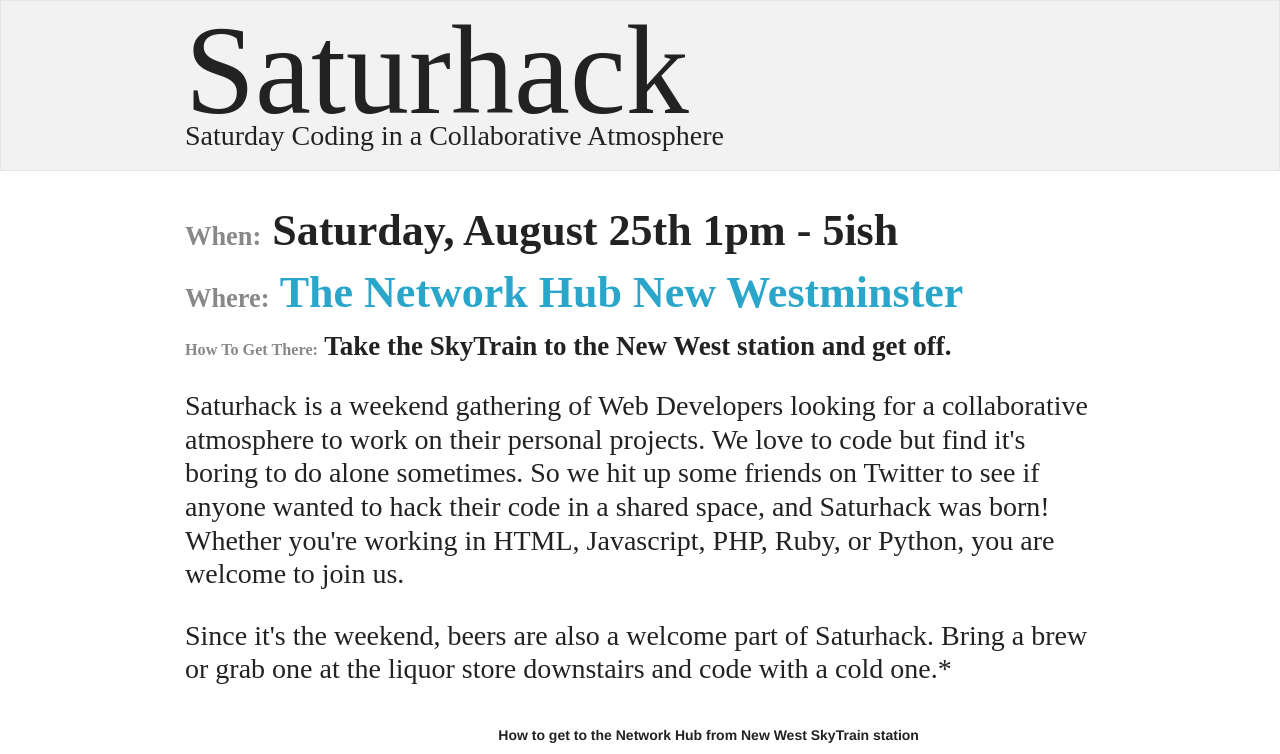
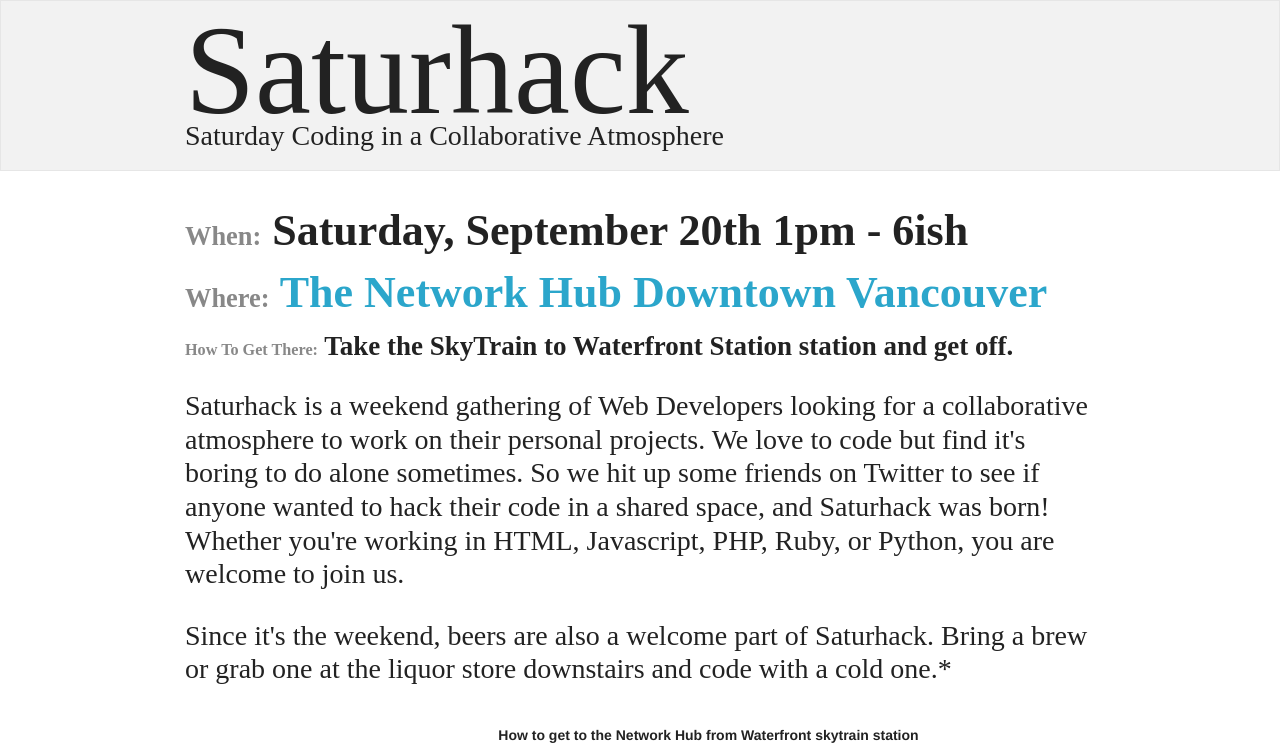
Before and after one commit to thoronas/saturhack, a plain HTML site: page index.html in a window 1280 px wide. Shown: the top 754 px of the page. Drawn offline with Linux system fonts and the light colour scheme; grey boxes are pictures that could not be loaded; a script that the page names is missing.

Commit message:
Revised date for October Saturhack

```diff
--- a/index.html
+++ b/index.html
@@ -37,9 +37,9 @@
 </div>
   <article class="row">
     <div class="twelve columns">
-		    <h1><small>When:</small> Saturday, August 25th 1pm - 5ish</h1>
-		    <h1><small>Where:</small> <a href="https://maps.google.com/maps?q=205+-+810+Quayside+Dr+New+Westminster,+BC+V3M+6B9&hl=en&sll=49.20094,-122.911102&sspn=0.001973,0.00478&dirflg=w&hnear=810+Quayside+Dr,+New+Westminster,+British+Columbia+V3M+6B9,+Canada&t=m&z=16">The Network Hub New Westminster</a></h1>
-    		<h3><small>How To Get There:</small> Take the SkyTrain to the New West station and get off.</h3>
+		    <h1><small>When:</small> Saturday, September 20th 1pm - 6ish</h1>
+		    <h1><small>Where:</small> <a href="https://maps.google.com/maps?q=The+Network+Hub,+Richards+Street,+Vancouver,+BC,+Canada&hl=en&ie=UTF8&view=map&hq=The+Network+Hub,+Richards+Street,+Vancouver,+BC,+Canada&hnear=&t=m&ll=49.283666,-123.112257&spn=0.003499,0.00912&z=16&iwloc=A&source=embed">The Network Hub Downtown Vancouver</a></h1>
+    		<h3><small>How To Get There:</small> Take the SkyTrain to Waterfront Station station and get off.</h3>
 
 		    <p>Saturhack is a weekend gathering of Web Developers looking for a collaborative atmosphere to work on their personal projects. We love to code but find it's boring to do alone sometimes. So we hit up some friends on Twitter to see if anyone wanted to hack their code in a shared space, and Saturhack was born! Whether you're working in HTML, Javascript, PHP, Ruby, or Python, you are welcome to join us. </p>
 
@@ -49,8 +49,9 @@
 
 <footer class="row">
 	<div class="eight columns push-four">
-		<h6>How to get to the Network Hub from New West SkyTrain station</h6>
-		<iframe width="100%" height="350" frameborder="0" scrolling="no" marginheight="0" marginwidth="0" src="https://maps.google.com/maps?saddr=8+St&amp;daddr=49.200341,-122.910828&amp;hl=en&amp;sll=49.201105,-122.911477&amp;sspn=0.002471,0.004817&amp;geocode=FSTC7gIdjIKs-A%3BFdW87gIdlIes-A&amp;dirflg=w&amp;mra=dme&amp;mrsp=0&amp;sz=18&amp;t=m&amp;ie=UTF8&amp;source=embed&amp;ll=49.200579,-122.911429&amp;spn=0.002471,0.004817&amp;output=embed"></iframe><br /><small><a href="https://maps.google.com/maps?saddr=8+St&amp;daddr=49.200341,-122.910828&amp;hl=en&amp;sll=49.201105,-122.911477&amp;sspn=0.002471,0.004817&amp;geocode=FSTC7gIdjIKs-A%3BFdW87gIdlIes-A&amp;dirflg=w&amp;mra=dme&amp;mrsp=0&amp;sz=18&amp;t=m&amp;ie=UTF8&amp;source=embed&amp;ll=49.200579,-122.911429&amp;spn=0.002471,0.004817" style="color:#0000FF;text-align:left">View Larger Map</a></small>
+		<h6>How to get to the Network Hub from Waterfront skytrain station</h6>
+
+<iframe width="425" height="350" frameborder="0" scrolling="no" marginheight="0" marginwidth="0" src="https://maps.google.com/maps?f=d&amp;source=s_d&amp;saddr=Waterfront+Skytrain,+Vancouver,+BC,+Canada&amp;daddr=Headliners+Toastmasters,+Headliners+Toastmasters,+The+Network+Hub,+Vancouver,+BC+V6B+4P4,+Canada&amp;geocode=FQEJ8AIdr3ap-CmNYJFteHGGVDGXhPjkRykGYQ%3BFYgC8AId2HSp-Cln4NT7eHGGVDEa8sLLS-w68w&amp;aq=0&amp;oq=Waterfro&amp;sll=49.242931,-123.016319&amp;sspn=0.113863,0.308647&amp;hl=en&amp;mra=pd&amp;ie=UTF8&amp;t=m&amp;ll=49.284548,-123.111591&amp;spn=0.004899,0.00912&amp;z=16&amp;output=embed"></iframe><br /><small><a href="https://maps.google.com/maps?f=d&amp;source=embed&amp;saddr=Waterfront+Skytrain,+Vancouver,+BC,+Canada&amp;daddr=Headliners+Toastmasters,+Headliners+Toastmasters,+The+Network+Hub,+Vancouver,+BC+V6B+4P4,+Canada&amp;geocode=FQEJ8AIdr3ap-CmNYJFteHGGVDGXhPjkRykGYQ%3BFYgC8AId2HSp-Cln4NT7eHGGVDEa8sLLS-w68w&amp;aq=0&amp;oq=Waterfro&amp;sll=49.242931,-123.016319&amp;sspn=0.113863,0.308647&amp;hl=en&amp;mra=pd&amp;ie=UTF8&amp;t=m&amp;ll=49.284548,-123.111591&amp;spn=0.004899,0.00912&amp;z=16" style="color:#0000FF;text-align:left">View Larger Map</a></small>
     </div>
 	<div class="four columns pull-eight">
       <script charset="utf-8" src="http://widgets.twimg.com/j/2/widget.js"></script>
```
